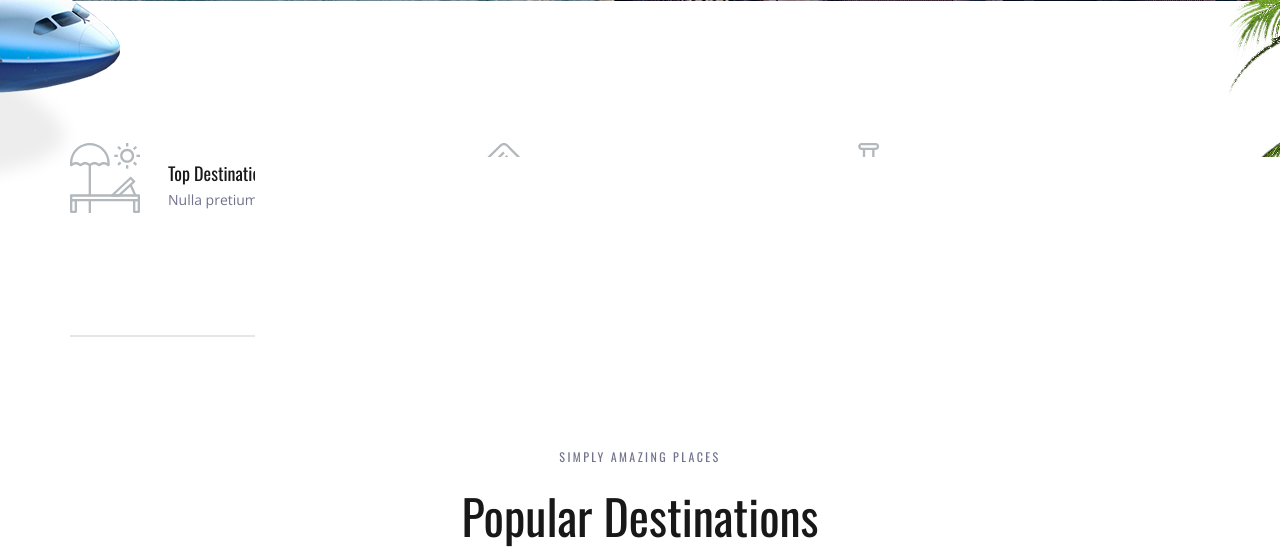
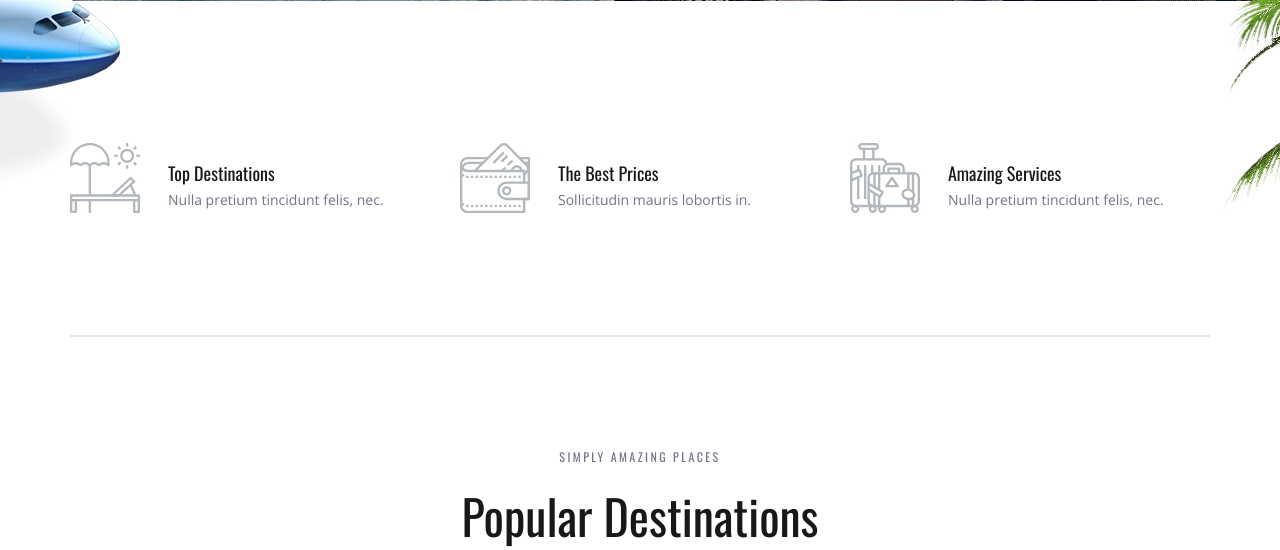
Before and after one commit to Aristides-1/lab8, a Django app: page / in a window 1280 px wide. Shown: the part 833-1383 px from the top of the page. Run offline with Django 5.2, Linux system fonts and the light colour scheme; some libraries are stand-ins or nearby versions.

Commit message:
mejorando template de index.html
Se le añadio % load static % para cargar los archivos estáticos como CSS, JS, imágenes,
Funciona de esta forma o tiene esta sintaxis para que Django pueda encontrar y servir estos archivos correctamente, si no no los encuentra
Se ha modificado con el simbolo % de static para que Django pueda encontrar y servir estos archivos correctamente a las demas referencias....

```diff
--- a/destinos_arequipa/templates/index.html
+++ b/destinos_arequipa/templates/index.html
@@ -1,4 +1,5 @@
 <!DOCTYPE html>
+{% load static %}
 <html lang="en">
 <head>
 <title>Travello</title>
@@ -6,13 +7,13 @@
 <meta http-equiv="X-UA-Compatible" content="IE=edge">
 <meta name="description" content="Travello template project">
 <meta name="viewport" content="width=device-width, initial-scale=1">
-<link rel="stylesheet" type="text/css" href="styles/bootstrap4/bootstrap.min.css">
-<link href="plugins/font-awesome-4.7.0/css/font-awesome.min.css" rel="stylesheet" type="text/css">
-<link rel="stylesheet" type="text/css" href="plugins/OwlCarousel2-2.2.1/owl.carousel.css">
-<link rel="stylesheet" type="text/css" href="plugins/OwlCarousel2-2.2.1/owl.theme.default.css">
-<link rel="stylesheet" type="text/css" href="plugins/OwlCarousel2-2.2.1/animate.css">
-<link rel="stylesheet" type="text/css" href="styles/main_styles.css">
-<link rel="stylesheet" type="text/css" href="styles/responsive.css">
+<link rel="stylesheet" type="text/css" href="{% static 'styles/bootstrap4/bootstrap.min.css' %}">
+<link href="{% static 'plugins/font-awesome-4.7.0/css/font-awesome.min.css' %}" rel="stylesheet" type="text/css">
+<link rel="stylesheet" type="text/css" href="{% static 'plugins/OwlCarousel2-2.2.1/owl.carousel.css' %}">
+<link rel="stylesheet" type="text/css" href="{% static 'plugins/OwlCarousel2-2.2.1/owl.theme.default.css' %}">
+<link rel="stylesheet" type="text/css" href="{% static 'plugins/OwlCarousel2-2.2.1/animate.css' %}">
+<link rel="stylesheet" type="text/css" href="{% static 'styles/main_styles.css' %}">
+<link rel="stylesheet" type="text/css" href="{% static 'styles/responsive.css' %}">
 </head>
 <body>
 
@@ -20,7 +21,7 @@
 
 	<!-- Header -->
 
-	<header class="header">
+		<header class="header">
 		<div class="container">
 			<div class="row">
 				<div class="col">
```
